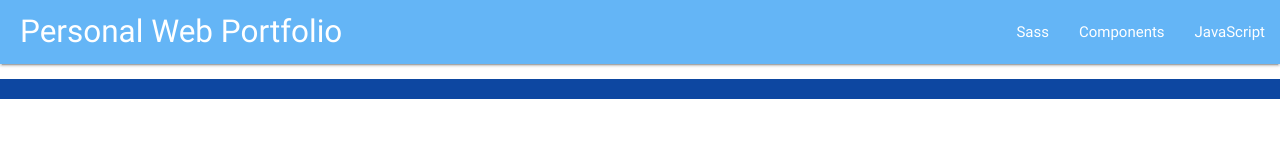
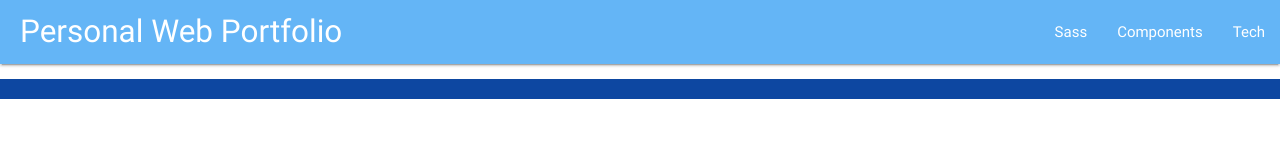
Before and after one commit to Young-HyunKim/Personal-Website, a plain HTML site: page index.html in a window 1280 px wide. Drawn offline with nearby package versions, Linux system fonts and the light colour scheme.

Commit message:
Add : Link Connection tech.html

```diff
--- a/index.html
+++ b/index.html
@@ -22,7 +22,7 @@
             <ul id="nav-mobile" class="right hide-on-med-and-down">
                 <li><a href="#">Sass</a></li>
                 <li><a href="#">Components</a></li>
-                <li><a href="#">JavaScript</a></li>
+                <li><a href="tech.html">Tech</a></li>
             </ul>
         </div>
     </nav>
```
